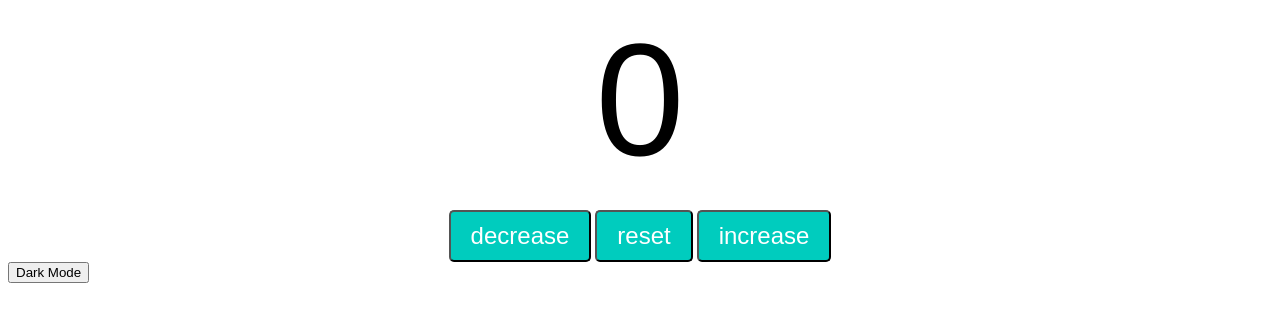
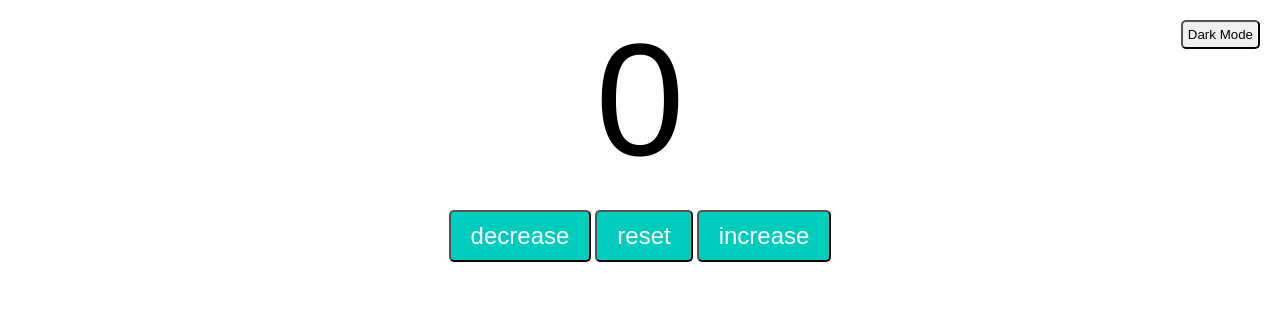
Before and after one commit to 11am-spy/increasedecreasereset, a plain HTML site: page index.html in a window 1280 px wide. Drawn offline with Linux system fonts and the light colour scheme.

Commit message:
Update style.css

```diff
--- a/style.css
+++ b/style.css
@@ -20,3 +20,21 @@
 .buttons:hover{
     background-color: rgb(0, 144, 134);
 }
+#darkModeBtn{
+    position: absolute;
+    top: 20px;
+    right: 20px;
+    padding: 5px;
+    border-radius: 5px;
+    cursor: pointer;
+
+}
+body{
+    background-color: white;
+    color: black;
+    transition: background-color 0.3s, color 0.3s;
+}
+body.dark-theme{
+    background-color: #222222;
+    color: white
+}
```
